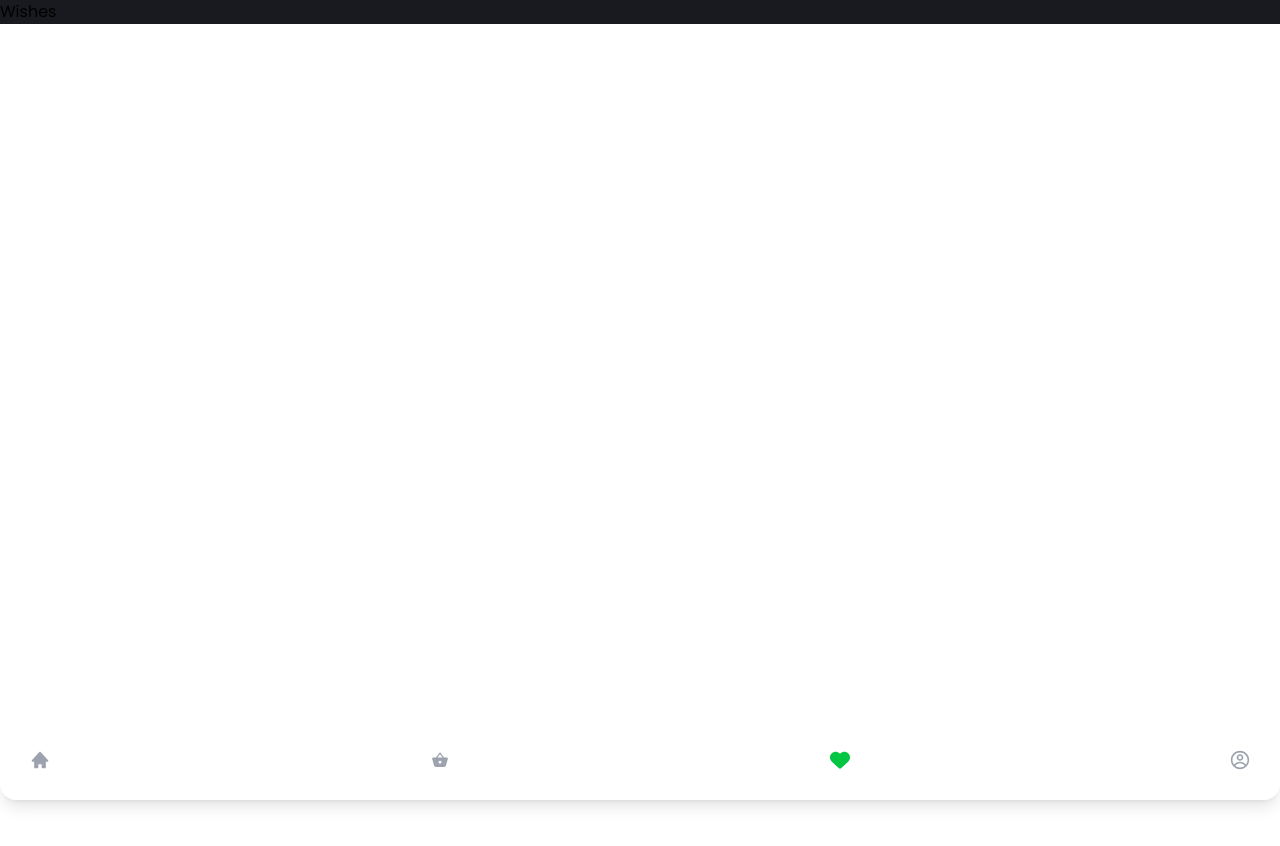
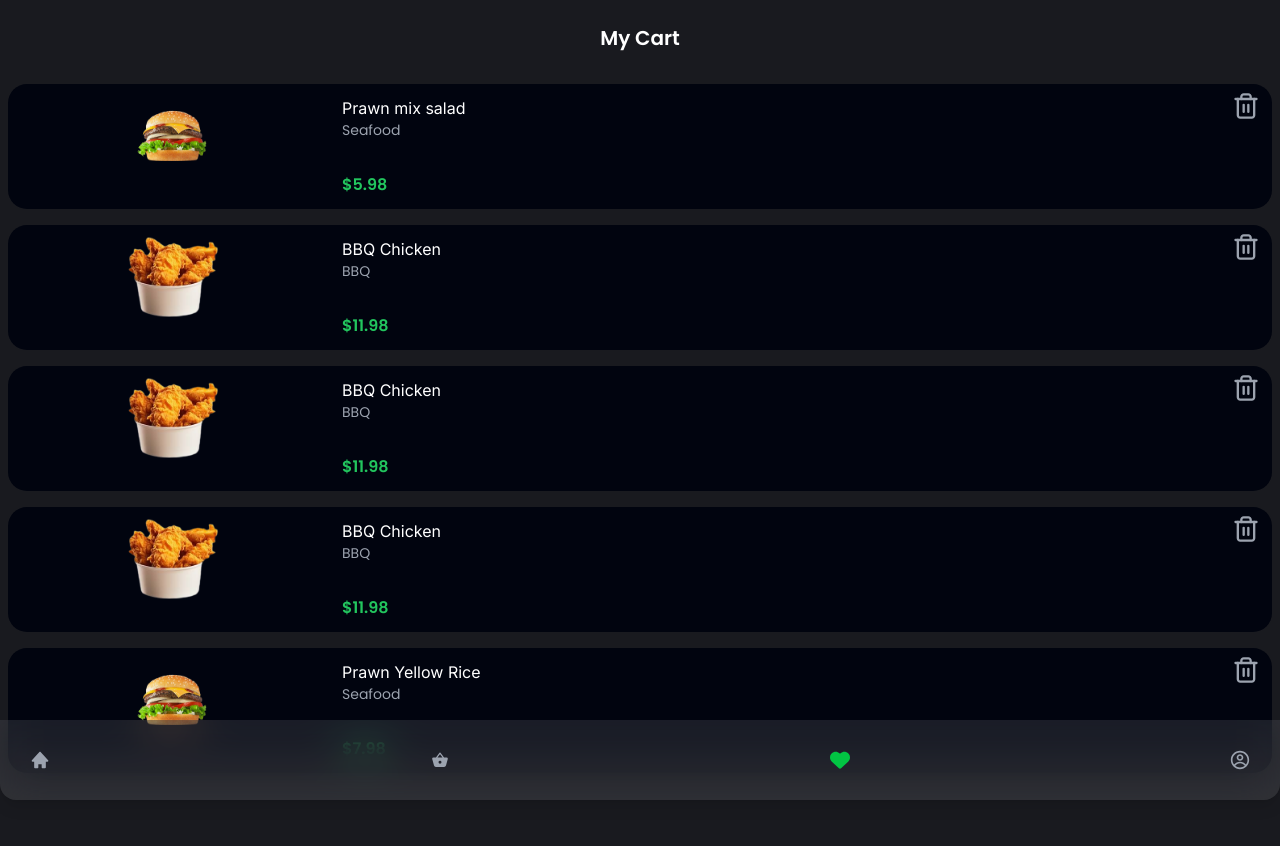
Before and after one commit to sharof-dev/food-app-bot, a React (Vite) app: page /wishes in a window 1280 px wide. Shown: the top 846 px of the page. Before the commit the page ends 800 px from the top, so only its background shows below. Built offline with nearby package versions, Linux system fonts and the light colour scheme.

Commit message:
default end

```diff
--- a/src/pages/profile/Profile.tsx
+++ b/src/pages/profile/Profile.tsx
@@ -8,28 +8,13 @@ import { RiShoppingBagLine } from "react-icons/ri";
 import { FaMapMarkerAlt } from "react-icons/fa";
 import { MdPayment } from "react-icons/md";
 import { LuMessageCircleMore } from "react-icons/lu";
-import { TbLogout2 } from "react-icons/tb";
-import "./profil.css"; // CSS faylini import qilish
-import Button from "../../lib/widgets/button/Button";
+import "./profil.css";
+
 
 const Profile = () => {
-  const [logoutVisible, setLogoutVisible] = useState(false);
-
-  const showLogout = () => {
-    setLogoutVisible(true);
-  };
-
-  const closeLogout = () => {
-    setLogoutVisible(false);
-  };
-
-  const handleLogout = () => {
-    console.log("User logged out");
-    setLogoutVisible(false);
-  };
-
   return (
-    <div className="relative bg-[#191A1F] p-4 w-full h-screen">
+    <div className="relative bg-[#191A1F] p-4 w-full min-h-screen">
+      <div className="mb-20">
         <div className="flex flex-col items-center gap-2 mt-5">
           <img
             className="rounded-full w-10 h-10 object-cover"
@@ -41,7 +26,7 @@ const Profile = () => {
             <p className="text-[12px] text-white">Loremipsum@email.com</p>
           </div>
         </div>
-      <div className="space-y-4 custom-scrollbar mt-8 p-1 h-[323px] overflow-y-scroll">
+        <div className="space-y-4 mt-8 p-1">
           <div className="flex items-center gap-4 bg-[#01040F] p-3 rounded-[1.125rem] text-white cursor-pointer ps-5">
             <RiShoppingBagLine className="size-4" />
             <span>My Orders</span>
@@ -77,33 +62,7 @@ const Profile = () => {
             <span>Settings</span>
           </div>
         </div>
-      <hr className="mt-2" />
-      <div className="relative mt-8">
-        <button
-          onClick={showLogout}
-          className="flex justify-between items-center w-full text-white"
-        >
-          Log Out
-          <TbLogout2 className="size-6" />
-        </button>
       </div>
-
-      {logoutVisible && (
-        <div
-          className="bottom-0 left-0 fixed bg-white shadow-lg p-4 rounded-t-lg w-full"
-          style={{
-            zIndex: 1050, // Ensure it's above the Drawer
-          }}
-        >
-          <p className="text-center">Are you sure you want to log out?</p>
-          <div className="flex justify-center gap-8 mt-4">
-            <Button onClick={closeLogout}>Cancel</Button>
-            <Button onClick={handleLogout}>
-              Yes, logout
-            </Button>
-          </div>
-        </div>
-      )}
     </div>
   );
 };
--- a/src/pages/profile/profil.css
+++ b/src/pages/profile/profil.css
@@ -1,14 +1,14 @@
-/* Custom scrollbar styles */
+/* Custom scrollbar styles
 .custom-scrollbar::-webkit-scrollbar {
-  width: 2px; /* Scroll kengligi */
+  width: 2px;
   height: 10px !important;
 }
 
 .custom-scrollbar::-webkit-scrollbar-thumb {
-  background-color: #02c543; /* Scrollning rangi (yashil) */
-  border-radius: 4px; /* Scrollning yumaloqligi */
+  background-color: #02c543;
+  border-radius: 4px;
 }
 
 .custom-scrollbar::-webkit-scrollbar-track {
-  background: transparent; /* Orqa fonni shaffof qilish */
-}
+  background: transparent;
+} */
--- a/src/pages/wishes/Wishes.tsx
+++ b/src/pages/wishes/Wishes.tsx
@@ -1,8 +1,134 @@
+import { Trash2, Plus, Minus } from 'lucide-react';
+import Burger from '../../assets/image/image-removebg-preview.png';
+import KFC from '../../assets/image/image-removebg-preview (1).png';
+import { useState } from 'react';
+
+interface CartItem {
+  id: number;
+  name: string;
+  category: string;
+  price: number;
+  image: string;
+  quantity: number;
+}
+
+const cartItems: CartItem[] = [
+  {
+    id: 1,
+    name: 'Prawn mix salad',
+    category: 'Seafood',
+    price: 5.98,
+    image: Burger,
+    quantity: 1
+  },
+  {
+    id: 2,
+    name: 'BBQ Chicken',
+    category: 'BBQ',
+    price: 11.98,
+    image: KFC,
+    quantity: 1
+  },
+  {
+    id: 2,
+    name: 'BBQ Chicken',
+    category: 'BBQ',
+    price: 11.98,
+    image: KFC,
+    quantity: 1
+  },
+  {
+    id: 2,
+    name: 'BBQ Chicken',
+    category: 'BBQ',
+    price: 11.98,
+    image: KFC,
+    quantity: 1
+  },
+  {
+    id: 3,
+    name: 'Prawn Yellow Rice',
+    category: 'Seafood',
+    price: 7.98,
+    image: Burger,
+    quantity: 1
+  }
+];
 const Wishes = () => {
+  const deliveryFee = 2.00;
+  const discounts = 0.00;
+  const subtotal = cartItems.reduce((sum, item) => sum + item.price * item.quantity, 0);
+  const total = subtotal + deliveryFee - discounts;
+  const [cartItemCopy, setCartItemCopy] = useState(cartItems)
+  const addQuantity = (id: number) => {
+    const updatedCart = cartItemCopy.map((cartItem) => {
+      if (cartItem.id === id) {
+        return { ...cartItem, quantity: cartItem.quantity + 1 }
+      } else {
+        return cartItem;
+      }
+    })
+    setCartItemCopy(updatedCart)
+  }
+  const minusQuantity = (id: number) => {
+    const updatedCart = cartItemCopy.map((cartItem) => {
+      if (cartItem.id === id) {
+        return { ...cartItem, quantity: cartItem.quantity - 1 }
+      } else {
+        return cartItem;
+      }
+    })
+    setCartItemCopy(updatedCart)
+  }
+
+  const removeItem = (id: number) => {
+    const updatedCart = cartItemCopy.filter((cartItem) => cartItem.id !== id);
+    setCartItemCopy(updatedCart);
+  }
+
   return (
-    <div>
-      <h1>Wishes</h1>
+    <div className="flex flex-col justify-between bg-[1e1e1e] min-h-screen text-white">
+    <div className='mb-16'>
+      <header className="px-2 py-6 text-center">
+        <h1 className="font-semibold text-center text-xl">My Cart</h1>
+      </header>
+
+      {/* Cart Items */}
+      <div className="gap-4 mb-5 p-2">
+        {cartItemCopy.length > 0 ? (
+          cartItemCopy.map((item) => (
+            <div key={item.id} className="flex gap-4 bg-[#01040f] mb-4 p-3 rounded-[19px] h-[125px]">
+              <div className='relative flex justify-center items-center w-[25%] h-20'>
+                <img
+                  src={item.image}
+                  alt={item.name}
+                  className="absolute w-[6rem] h-[5rem] object-cover"
+                />
+              </div>
+              <div className='flex flex-col justify-between w-[75%]'>
+                <div className="flex justify-between">
+                  <div className='flex flex-col'>
+                    <h3 className="font-[20px] font-cartFont">{item.name}</h3>
+                    <p className="text-gray-400 text-sm">{item.category}</p>
+                  </div>
+                  <button className="text-gray-400 hover:text-red-500">
+                    <Trash2 onClick={() => removeItem(item.id)} className="relative -top-3 justify-self-end w-7 h-7 l-5" />
+                  </button>
+
+                </div>
+                <div className="flex justify-between items-end gap-2">
+                  <p className="font-semibold text-green-500">${item.price.toFixed(2)}</p>
+
+                </div>
+              </div>
+            </div>
+          ))
+        ) : (
+          <h1 className='text-center text-white'>No Product &nbsp; ):</h1>
+        )}
+      </div>
     </div>
+  </div>
   )
 }
 
```
Lines whose indentation alone changed are shown as unchanged.
